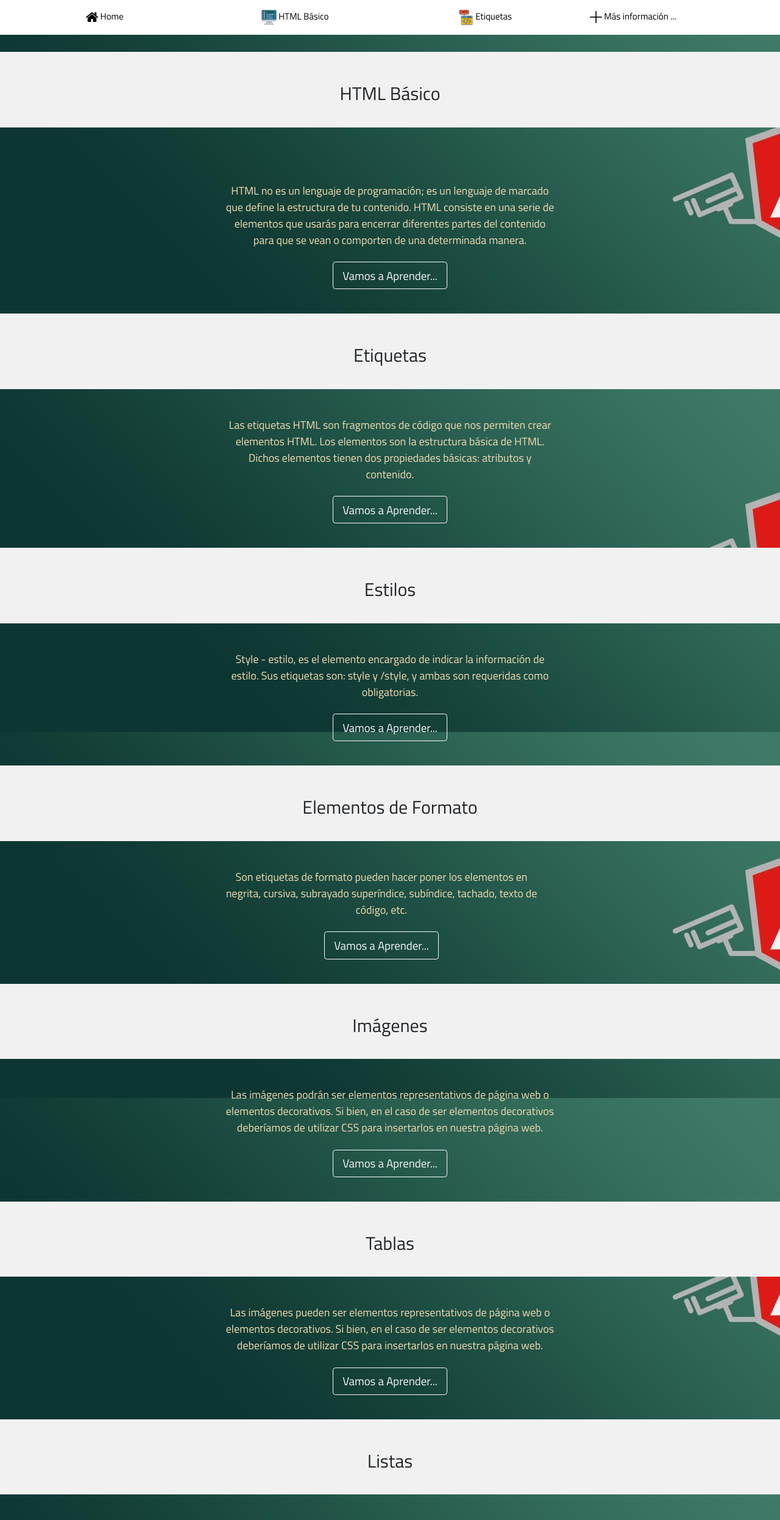
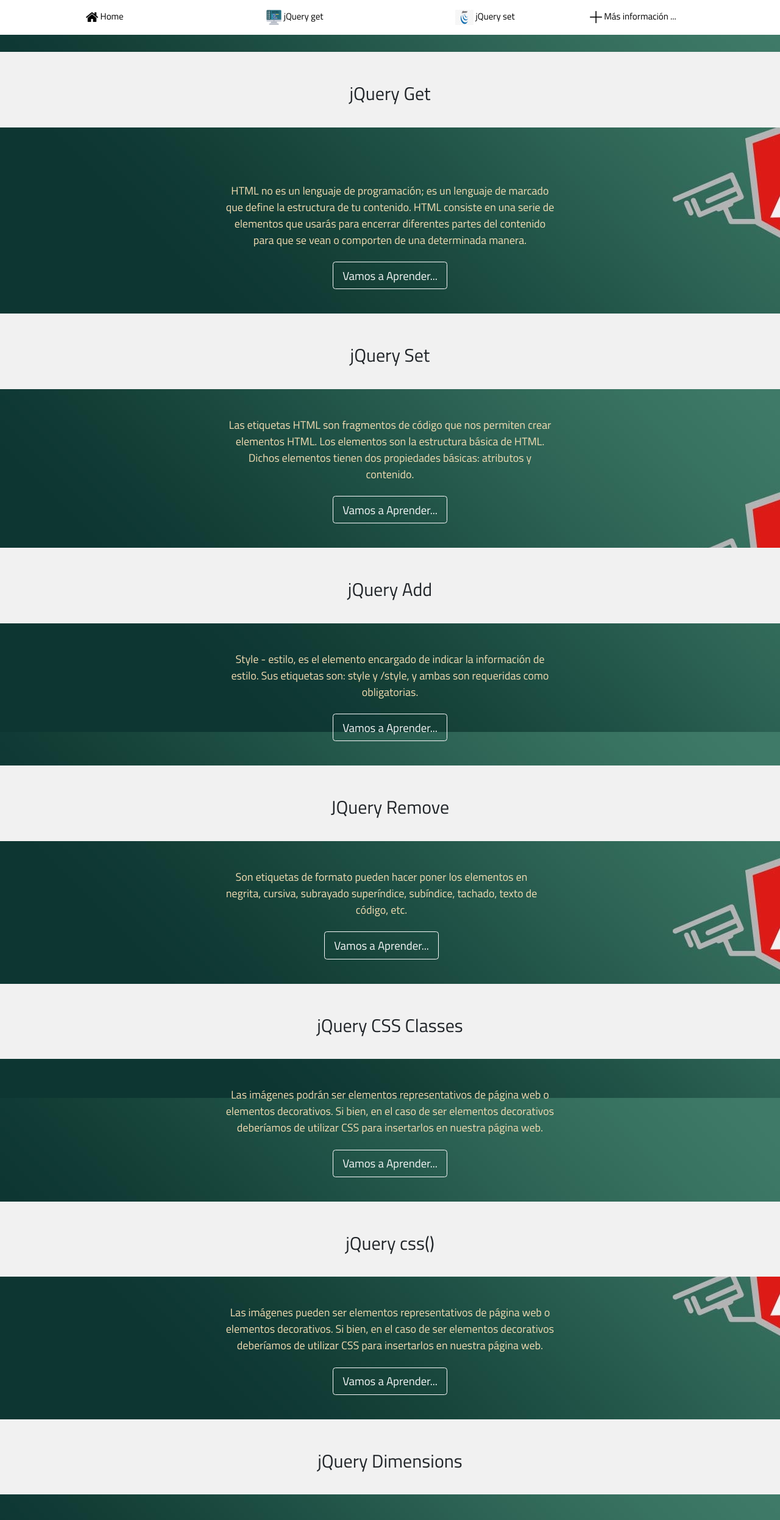
Before and after one commit to dmrodriguez9/8444_Grupo04_PRUEBA, a plain HTML site: page Recursos/html/homePage.html in a window 1280 px wide. Shown: the top 2492 px of the page at 61% size. Drawn offline with nearby package versions, Linux system fonts and the light colour scheme.

Commit message:
modificaciones

```diff
--- a/Recursos/html/homePage.html
+++ b/Recursos/html/homePage.html
@@ -39,12 +39,12 @@
                                 width="20px" height="20px"> Home</a>
                     </div>
                     <div class="w3-col s3">
-                        <a href="#hmtlbasico" class="w3-button w3-block w3-white"> <img src="../img/codigohtml.png"
-                                alt="" width="25px" height="25px"> HTML Básico</a>
+                        <a href="#jqueryget" class="w3-button w3-block w3-white"> <img src="../img/codigohtml.png"
+                                alt="" width="25px" height="25px"> jQuery get</a>
                     </div>
                     <div class="w3-col s3">
-                        <a href="#etiquetas" class="w3-button w3-block w3-white"> <img src="../img/etiquetahtml.png" alt=""
-                                width="25px" height="25px"> Etiquetas</a>
+                        <a href="#jqueryset" class="w3-button w3-block w3-white"> <img src="../img/jqueryicono1.png" alt=""
+                                width="30px" height="25px"> jQuery set</a>
                     </div>
 
                     <div class="btn-group">
@@ -55,17 +55,12 @@
                                 información ...</span>
                         </button>
                         <ul class="dropdown-menu">
-                            <li><a href="#estilos" class="w3-button w3-block w3-white"><img src="../img/estilos.png" alt=""
-                                width="25px" height="25px"> Estilos</a></li>
-                            <li><a href="#elementosFormato" class="w3-button w3-block w3-white"><img src="../img/elementosFormato.png" alt=""
-                                width="25px" height="25px"> Elementos de formato</a>
+                            <li><a href="#jqueryadd" class="w3-button w3-block w3-white"> jQuery add</a></li>
+                            <li><a href="#jqueryremove" class="w3-button w3-block w3-white"> jQuery remove</a>
                             </li>
-                            <li><a href="#imagenes" class="w3-button w3-block w3-white"><img src="../img/imagenhtml.png" alt=""
-                                width="25px" height="25px"> Imagenes</a></li>
-                            <li><a href="#tablas" class="w3-button w3-block w3-white"><img src="../img/tablashtml.png" alt=""
-                                width="25px" height="25px"> Tablas</a></li>
-                            <li><a href="#listas" class="w3-button w3-block w3-white"><img src="../img/listashtml.png" alt=""
-                                width="25px" height="25px"> Listas</a></li>
+                            <li><a href="#jqueryCssClasses" class="w3-button w3-block w3-white"> jQuery CSS Classes</a></li>
+                            <li><a href="#jquerycss" class="w3-button w3-block w3-white"> jQuery css()</a></li>
+                            <li><a href="#jquerydimensions" class="w3-button w3-block w3-white"> jQuery Dimensions</a></li>
                         </ul>
                     </div>
                 </div>
@@ -74,9 +69,9 @@
     </div><br><br>
 
     <section id="testimonial">
-        <div class="container" id="htmlbasico">
+        <div class="container" id="jqueryget">
             <p class="h2 mb-2">
-                HTML Básico
+                jQuery Get
             </p>
         </div>
     </section>
@@ -93,7 +88,7 @@
                                 encerrar diferentes partes del contenido para que se vean o comporten de una determinada
                                 manera.
                             </p>
-                            <a href="../html/htmlBasico.html" class="btn btn-outline-light header-btn btn-lg mt-2">Vamos
+                            <a href="../html/jQueryGet.html" class="btn btn-outline-light header-btn btn-lg mt-2">Vamos
                                 a Aprender...</a>
                         </div>
                     </div>
@@ -103,9 +98,9 @@
     </section>
 
     <section id="testimonial">
-        <div class="container" id="etiquetas">
+        <div class="container" id="jqueryset">
             <p class="h2 mb-2">
-                Etiquetas
+                jQuery Set
             </p>
         </div>
     </section>
@@ -121,7 +116,7 @@
                                 básicas: atributos y contenido.
 
                             </p>
-                            <a href="../html/etiquetas.html"
+                            <a href="../html/jQuerySet.html"
                                 class="btn btn-outline-light header-btn btn-lg mt-2">Vamos a Aprender...</a>
                         </div>
                     </div>
@@ -131,9 +126,9 @@
     </section>
 
     <section id="testimonial">
-        <div class="container" id="estilos">
+        <div class="container" id="jqueryadd">
             <p class="h2 mb-2">
-                Estilos
+                jQuery Add
             </p>
         </div>
     </section>
@@ -147,7 +142,7 @@
                             <p> Style - estilo, es el elemento encargado de indicar la información de estilo.
                                 Sus etiquetas son: style y /style, y ambas son requeridas como obligatorias.
                             </p>
-                            <a href="../html/estilos.html"
+                            <a href="../html/jQueryAdd.html"
                                 class="btn btn-outline-light header-btn btn-lg mt-2">Vamos a Aprender...</a>
                         </div>
                     </div>
@@ -157,9 +152,9 @@
     </section>
 
     <section id="testimonial">
-        <div class="container" id="elementosFormato">
+        <div class="container" id="jqueryremove">
             <p class="h2 mb-2">
-                Elementos de Formato
+                JQuery Remove
             </p>
         </div>
     </section>
@@ -174,7 +169,7 @@
                                 superíndice, subíndice, tachado, texto de código, etc.
 
                             </p>
-                            <a href="../html/elementosFormato.html"
+                            <a href="../html/jQueryRemove.html"
                                 class="btn btn-outline-light header-btn btn-lg mt-2">Vamos
                                 a Aprender...</a>
                         </div>
@@ -185,9 +180,9 @@
     </section>
 
     <section id="testimonial">
-        <div class="container" id="imagenes">
+        <div class="container" id="jqueryCssClasses">
             <p class="h2 mb-2">
-                Imágenes
+                jQuery CSS Classes
             </p>
         </div>
     </section>
@@ -203,7 +198,7 @@
                                 insertarlos en nuestra página web.
 
                             </p>
-                            <a href="../html/imagenes.html"
+                            <a href="../html/JqueryCssClasses.html"
                                 class="btn btn-outline-light header-btn btn-lg mt-2">Vamos a
                                 Aprender...</a>
                         </div>
@@ -214,9 +209,9 @@
     </section>
 
     <section id="testimonial">
-        <div class="container" id="tablas">
+        <div class="container" id="jquerycss">
             <p class="h2 mb-2">
-                Tablas
+                jQuery css()
             </p>
         </div>
     </section>
@@ -232,7 +227,7 @@
                                 insertarlos en nuestra página web.
 
                             </p>
-                            <a href="../html/tablas.html" class="btn btn-outline-light header-btn btn-lg mt-2">Vamos
+                            <a href="../html/jQueryCss.html" class="btn btn-outline-light header-btn btn-lg mt-2">Vamos
                                 a
                                 Aprender...</a>
                         </div>
@@ -243,9 +238,9 @@
     </section>
 
     <section id="testimonial">
-        <div class="container" id="listas">
+        <div class="container" id="jquerydimensions">
             <p class="h2 mb-2">
-                Listas
+                jQuery Dimensions
             </p>
         </div>
     </section>
@@ -259,7 +254,7 @@
                             <p>Las listas en HTML nos permite crear conjuntos de elementos en forma de lista dentro de
                                 una página, todos los cuales irán precedidos, generalmente, por un guión o número.
                             </p>
-                            <a href="../html/listas.html" class="btn btn-outline-light header-btn btn-lg mt-2">Vamos
+                            <a href="../html/jQueryDimensions.html" class="btn btn-outline-light header-btn btn-lg mt-2">Vamos
                                 a Aprender...</a>
                             <br>
                             <br>
```
Also changed, not shown: index.html (+3 -6 lines), Recursos/html/JqueryCssClasses.html (renamed from Recursos/html/imagenes.html), Recursos/html/jQueryAdd.html (renamed from Recursos/html/estilos.html), Recursos/html/jQueryCss.html (renamed from Recursos/html/tablas.html), Recursos/html/jQueryDimensions.html (renamed from Recursos/html/listas.html), Recursos/html/jQueryGet.html (renamed from Recursos/html/htmlBasico.html), Recursos/html/jQueryRemove.html (renamed from Recursos/html/elementosFormato.html), Recursos/html/jQuerySet.html (renamed from Recursos/html/etiquetas.html), Recursos/img/jqueryicono.png (added), Recursos/img/jqueryicono1.png (added).
